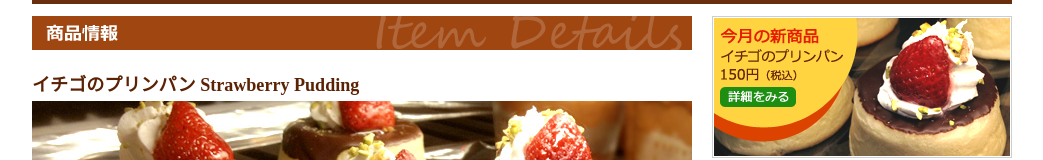
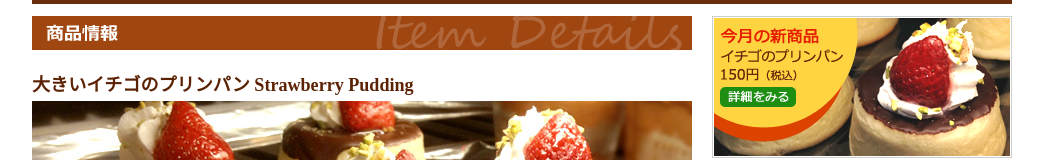
Before and after one commit to kaerugogo/bakery, a plain HTML site: page item.html in a window 1280 px wide. Shown: the part 130-290 px from the top of the page, without its empty margins (118-1161 px from the left). Drawn offline with Linux system fonts and the light colour scheme.

Commit message:
商品の情報を変更

```diff
--- a/item.html
+++ b/item.html
@@ -24,7 +24,7 @@
 		<div id="main">
 			<h1><img src="images/item_details_title.png" width="660" height="34" alt="商品詳細" /></h1>
 			<div id="item">
-				<h2>イチゴのプリンパン Strawberry Pudding</h2>
+				<h2>大きいイチゴのプリンパン Strawberry Pudding</h2>
 				<p><img src="images/item_photo.jpg" width="660" height="300" alt="イチゴのプリンパン" /></p>
 				<p>まるでプリンのようなかわいいパンで中にはイチゴクリーム、カラメルに見立ててチョコをあしらい、トッピングにはたっぷりの生クリームと甘酸っぱいイチゴを合せました。</p>
 				<p>女性に大人気の一品です。食後のデザートにぜひお試しください。</p>
```
